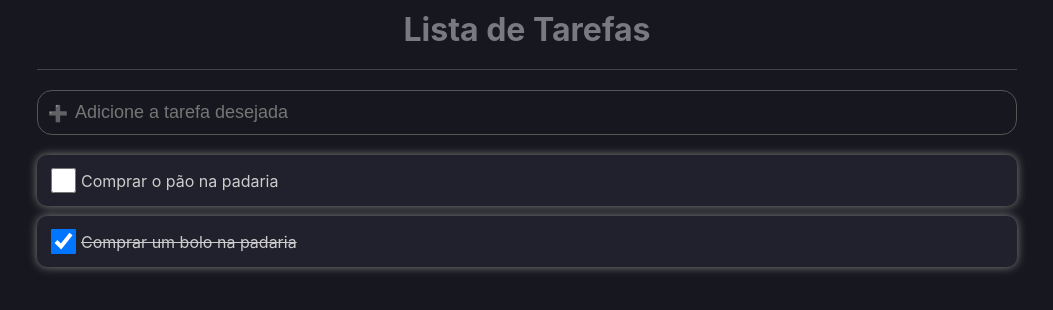
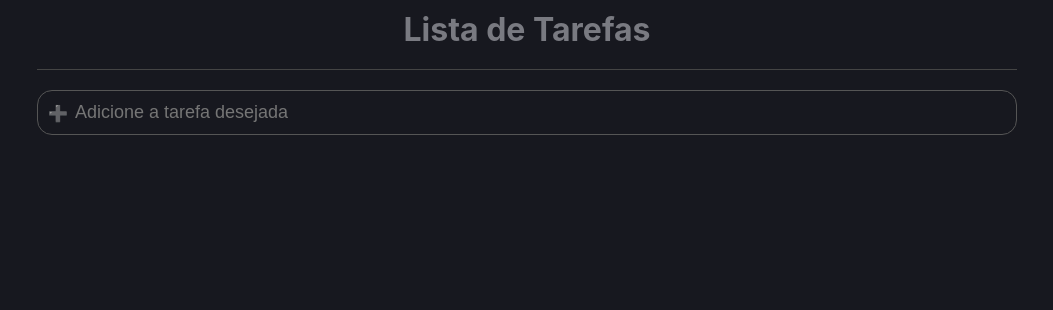
Before and after one commit to JoseCarlos-Filho/Lista-Atividades, a React (Create React App) app: page / in a window 1280 px wide. Shown: the top 310 px of the page, without its empty margins (113-1166 px from the left). Built offline with nearby package versions, Linux system fonts and the light colour scheme.

Commit message:
Inserção de novas tarefas

```diff
--- a/src/App.tsx
+++ b/src/App.tsx
@@ -11,8 +11,9 @@ import { AddArea } from './components/AddArea';
 const App = () => {
 
   const [list, setList] = useState<Item[]>([
-    { id: 1, name: 'Comprar o pão na padaria', done: false },
-    { id: 2, name: 'Comprar um bolo na padaria', done: true },
+    // inserção das tarefas de forma manual para teste
+    // { id: 1, name: 'Comprar o pão na padaria', done: false },
+    // { id: 2, name: 'Comprar um bolo na padaria', done: true },
   ]);
 
   // Função adiciona nova tarefa na lista
```
